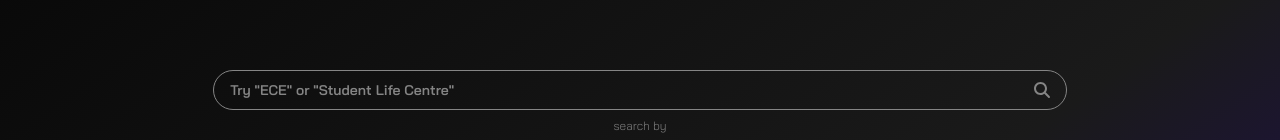
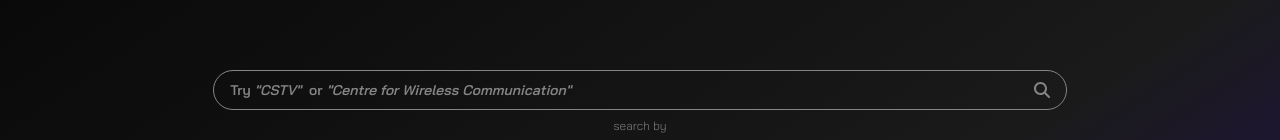
Before and after one commit to a4ojha/uw_acronym_finder, a Next.js app: page / in a window 1280 px wide. Shown: the part 367-507 px from the top of the page. Built offline with nearby package versions, Linux system fonts and the light colour scheme.

Commit message:
feat: live auto refresh placeholder

```diff
--- a/app/api/list.js
+++ b/app/api/data.js
@@ -170,11 +170,6 @@
       "full_name": "Combinatorics and Optimization"
   },
   {
-      "id": 35,
-      "acronym": "C&PA or CPA",
-      "full_name": "outdated. Communications and Public Affairs is now University Communications."
-  },
-  {
       "id": 36,
       "acronym": "CACEE",
       "full_name": "Canadian Association of Career Educators & Employers"
@@ -265,11 +260,6 @@
       "full_name": "Centre for Bioengineering and Biotechnology"
   },
   {
-      "id": 54,
-      "acronym": "CBET",
-      "full_name": "No longer in use. see CCBET"
-  },
-  {
       "id": 55,
       "acronym": "CBRPE",
       "full_name": "Centre for Behavioural Research and Program Evaluation (now Propel Centre for Population Health Impact)"
@@ -300,11 +290,6 @@
       "full_name": "Canadian Centre of Arts and Technology"
   },
   {
-      "id": 61,
-      "acronym": "CCBET",
-      "full_name": "No longer in use. Conrad Business, Entrepreneurship and Technology Centre is now referred to as the Conrad Centre on second use."
-  },
-  {
       "id": 62,
       "acronym": "CCCI",
       "full_name": "Canadian Centre for Cultural Innovation"
@@ -330,11 +315,6 @@
       "full_name": "Centre of Excellence for Communications and Information Technology (OCE)"
   },
   {
-      "id": 67,
-      "acronym": "CCLR",
-      "full_name": "Outdated. Used to stand for the Centre for Contact Lens Research, which is now the Centre for Ocular Research & Education (CORE)"
-  },
-  {
       "id": 68,
       "acronym": "CCM",
       "full_name": "Centre for Cultural Management"
@@ -530,11 +510,6 @@
       "full_name": "Centre of Excellence for Photonics (OCE)"
   },
   {
-      "id": 107,
-      "acronym": "CPA",
-      "full_name": "Outdated. Communications and Public Affairs is now University Communications"
-  },
-  {
       "id": 108,
       "acronym": "CPAMI",
       "full_name": "Centre for Pattern Analysis and Machine Intelligence"
@@ -900,11 +875,6 @@
       "full_name": "Graduate Student Association"
   },
   {
-      "id": 181,
-      "acronym": "GSO",
-      "full_name": "Outdated. Graduate Studies Office."
-  },
-  {
       "id": 182,
       "acronym": "GSPA",
       "full_name": "Graduate Studies and Post-Doctoral Affairs (replaced GSO)"
@@ -1228,11 +1198,6 @@
       "id": 246,
       "acronym": "MRG",
       "full_name": "Motion Research Group"
-  },
-  {
-      "id": 247,
-      "acronym": "MSC",
-      "full_name": "Outdated. Marketing and Strategic Communications (formerly CPA) is now two units: Marketing and Strategic Initiatives (MSI) and University Communications."
   },
   {
       "id": 248,
--- a/app/components/Results.js
+++ b/app/components/Results.js
@@ -1,5 +1,14 @@
 import React, { useState, useEffect } from "react";
-import { data } from "../api/list";
+import { data } from "../api/data";
+
+// Get a random acronym/full name pair (for searchbar placeholder)
+export function getRandomEntries() {
+  let randomIndex = Math.floor(Math.random() * data.length);
+  const randomAcronym = data[randomIndex].acronym;
+  randomIndex = Math.floor(Math.random() * data.length);
+  const randomFullName = data[randomIndex].full_name;
+  return [randomAcronym, randomFullName];
+}
 
 const Results = ({ search, activeButtons }) => {
   // Fade in effect
--- a/app/components/Searchbar.js
+++ b/app/components/Searchbar.js
@@ -1,28 +1,74 @@
-
-import React from 'react';
+import React, { useEffect, useState } from 'react';
 import { faMagnifyingGlass } from '@fortawesome/free-solid-svg-icons';
 import { FontAwesomeIcon } from '@fortawesome/react-fontawesome';
-
+import { getRandomEntries } from './Results';
 
 const Searchbar = ({ search, setSearch }) => {
   const handleChange = (event) => {
     setSearch(event.target.value);
-    // console.log(event.target.value);
   };
 
+  const [placeholders, setPlaceholders] = useState(['', '']);
+  const [animationKey, setAnimationKey] = useState(0);
+
+  useEffect(() => {
+    const updatePlaceholders = () => {
+      const entries = getRandomEntries();
+      if (entries.length >= 2) {
+        setPlaceholders([entries[0], entries[1]]);
+        setAnimationKey((prevKey) => prevKey + 1); // Trigger re-render
+      }
+    };
+
+    // Initial placeholder text
+    updatePlaceholders();
+
+    const interval = setInterval(() => {
+      updatePlaceholders();
+    }, 3000);   // Change placeholder every 3 seconds
+
+    return () => clearInterval(interval);
+  }, []);
+
+  useEffect(() => {
+    console.log("Updated placeholders:", placeholders);
+  }, [placeholders]);
+
   return (
-    <div className='flex items-center border border-mainGray bg-inherit rounded-full w-8/12 h-10'>
+    <>
+      {/* <div className="searchbar"></div> */}
+
+      <div className='flex justify-between items-center border border-mainGray bg-inherit rounded-full w-8/12 h-10'>
+        <div className="relative flex-grow h-10">
           <input
+            className="cursor-text absolute inset-0 w-full h-full bg-transparent outline-none px-4 text-sm rounded-l-full text-mainGray baijam-semi-bold"
             type="text"
             value={search}
             onChange={handleChange}
-        className="flex-grow bg-transparent outline-none px-4 text-sm rounded-l-full text-mainGray baijam-semi-bold placeholder-mainGray"
-        placeholder='Try "ECE" or "Student Life Centre"'
           />
+          {search.length === 0 && (   // display placeholder if search is empty
+            <span className="pointer-events-none absolute inset-0 flex items-center px-4 text-sm baijam-semi-bold text-mainGray placeholder-mainGray">
+              Try&nbsp;
+                <span
+                  key={`placeholder0-${animationKey}`} // Unique key for first placeholder
+                  className={`inline-block swooshIn italic`}
+                >
+                  "{placeholders[0]}"
+                </span>
+              &nbsp;&nbsp;or&nbsp;
+                <span
+                  key={`placeholder1-${animationKey}`} // Unique key for second placeholder
+                  className={`inline-block swooshIn italic`}
+                >
+                  "{placeholders[1]}"
+                </span>
+            </span>
+          )}
+        </div>
         <FontAwesomeIcon icon={faMagnifyingGlass} className="pr-4 w-4 h-fit text-mainGray" />
       </div>
+    </>
   );
 }
 
-
 export default Searchbar;
--- a/app/components/ToggleButtons.js
+++ b/app/components/ToggleButtons.js
@@ -12,7 +12,7 @@
 
   // Log the updated state whenever activeButtons changes
   useEffect(() => {
-    console.log(activeButtons);
+    // console.log(activeButtons);
   }, [activeButtons]);
 
 
```
Lines whose indentation alone changed are shown as unchanged.
